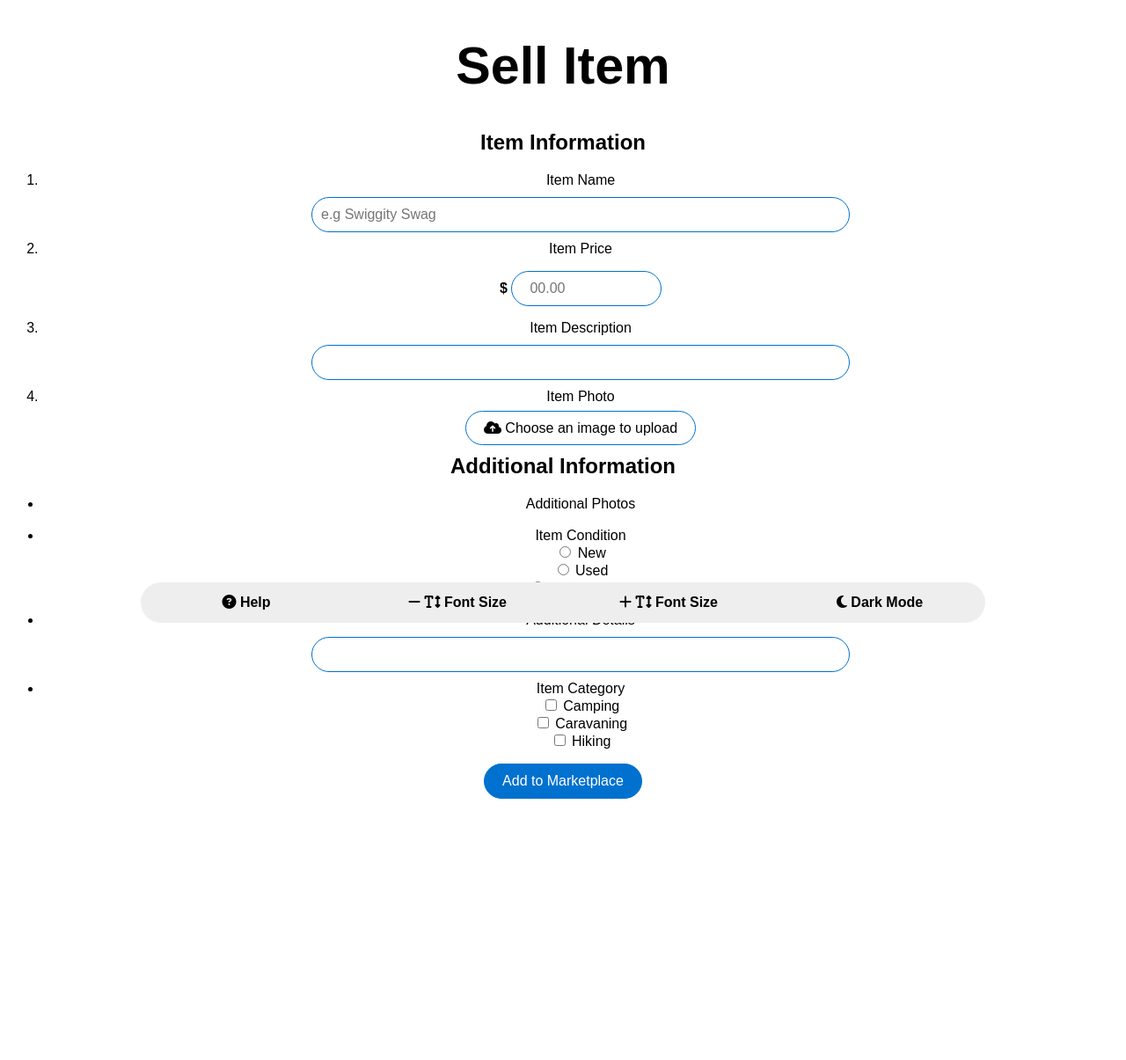
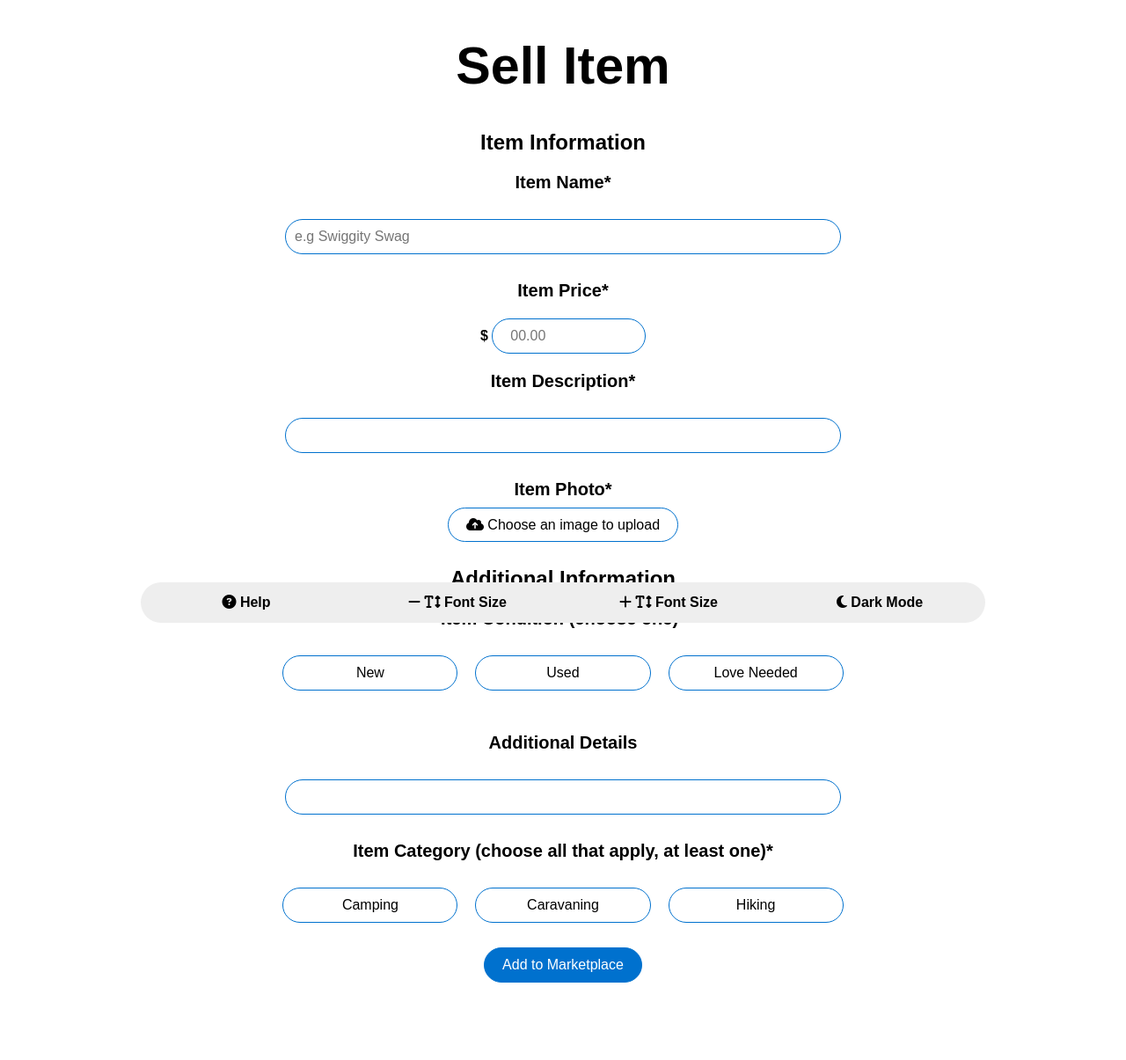
Before and after one commit to SuperBestWebDevSystemsFriends/Web-Solution, a PHP site: page /Selling.php in a window 1280 px wide. Shown: the part 58-1263 px from the top of the page at 88% size. Before the commit the page ends 966 px from the top, so only its background shows below. Run offline with PHP 8.4, Linux system fonts and the light colour scheme; some libraries are stand-ins or nearby versions.

Commit message:
Styled selling page!

```diff
--- a/Selling.php
+++ b/Selling.php
@@ -23,79 +23,74 @@
             </div>
         </div>
 
+        <div class="content">
+            <div>
+            <h1>Sell Item</h1>
+            </div>
+            <form action="" method="POST">
+                <h2>Item Information</h2>
+                <h3> Item Name*</h3>
+                <input type="text" name="itemName" placeholder="e.g Swiggity Swag" required>
 
-        <div class="content">
-            <h1>Sell Item</h1>
-            <h2>Item Information</h2>
-            <form action="" method="POST">
-                <ol>
-                    <li> Item Name </li>
-                    <input type="text" name="itemName" placeholder="e.g Swiggity Swag">
+                <h3> Item Price* </h3>
+                <p class="currencyInput">$  <input class = "currencyInput" type="number" min="1" step="any" placeholder="00.00" required></p>
 
+                <h3> Item Description* </h3>
+                <input type="text" name="desc" size=100 required>
 
-                    <li> Item Price </li>
-                    <p class="currencyInput">$  <input class = "currencyInput" type="number" min="1" step="any" placeholder="00.00"></p>
-
-                    <li> Item Description </li>
-                    <input type="text" name="desc" size=100>
-
-                    <li> Item Photo </li>
-                    <br>
+                <h3> Item Photo* </h3>
                 <label class="fileUpload">
-                        <input type="file" accept=".jpg, .jpeg"/>
+                    <input type="file" accept=".jpg, .jpeg" required>
                     <i class="fa fa-cloud-upload"></i> Choose an image to upload
                 </label>
-
-                </ol>
+                <br><br>
 
                 <h2>Additional Information</h2>
-                <ul>
 
-                    <li> Additional Photos </li>
-                    <br>
-
-                    <li> Item Condition </li>
-                    <label for="N">
-                        <input type="Radio" name="Condition" value="New" id="N">
+                    <h3> Item Condition (choose one)* </h3>
+                    <span class="groupOptions">
+                        <input class="radio" type="Radio" name="Condition" value="New" id="N">
+                        <label for="N" class="radioLabel">
                             New
                         </label>
                         <br>
-                    <label for="U">
-                        <input type="Radio" name="Condition" value="Used" id="U">
+                        <input class="radio" type="Radio" name="Condition" value="Used" id="U">
+                        <label for="U" class="radioLabel">
                             Used
                         </label>
                         <br>
-                    <label for="LN">
-                        <input type="Radio" name="Condition" value="Love Needed" id="LN">
+                        <input class="radio" type="Radio" name="Condition" value="Love Needed" id="LN">
+                        <label for="LN" class="radioLabel">
                             Love Needed
                         </label>
+                    </span>
 
                     <br><br>
-                    <li> Additional Details </li>
+                    <h3> Additional Details </h3>
                     <input type="text" name="additional details" size=100>
 
 
-                    <li> Item Category </li>
-                    <label for="Cam">
-                        <input type="checkbox" name="Camping" value=Camping id="Cam">
+                    <h3> Item Category (choose all that apply, at least one)* </h3>
+                    <span class="groupOptions">
+                        <input class="check" type="checkbox" name="Camping" value=Camping id="Cam">
+                        <label for="Cam" class="checkLabel">
                             Camping
                         </label>
                         <br>
-                    <label for="Car">
-                        <input type="checkbox" name="Caravaning" value=Caravaning id="Car">
+                        <input class="check" type="checkbox" name="Caravaning" value=Caravaning id="Car">
+                        <label for="Car" class="checkLabel">
                             Caravaning
                         </label>
                         <br>
-                    <label for="H">
-                        <input type="checkbox" name="Hiking" value=Hiking id="H">
+                        <input class="check" type="checkbox" name="Hiking" value=Hiking id="H">
+                        <label for="H" class="checkLabel">
                             Hiking
                         </label>
-
-
-                </ul>
-
+                    </span>
+                <br><br>
+                <div>
                     <input type="submit" value="Add to Marketplace">
-
+                </div>
             </form>
 
 
--- a/index.php
+++ b/index.php
@@ -39,7 +39,7 @@
                 <?php
                     require_once "dbconn.php";
 
-                    $sql = "SELECT i.image, item_id, name, price, description, username FROM Item i, user u WHERE i.seller = u.user_id;";
+                    $sql = "SELECT i.image, item_id, name, price, description, username FROM Item i, user u;";
 
                     if($result = mysqli_query($conn, $sql)){
                         if(mysqli_num_rows($result) > 0) {
--- a/style.css
+++ b/style.css
@@ -79,6 +79,11 @@ input[type="number"]:hover{
     border: 3px solid var(--clr-accent-light);
 }
 
+input[type="number"]:focus{
+    padding: 15px;
+    border: 3px solid var(--clr-accent);
+}
+
 input[type = "file"]{
     width: 47.5%;
     background-color: white;
@@ -92,6 +97,11 @@ input[type = "text"]{
 input[type="text"]:hover{
     padding: 15px;
     border: 3px solid var(--clr-accent-light);
+}
+
+input[type="text"]:focus{
+    padding: 15px;
+    border: 3px solid var(--clr-accent);
 }
 
 .fileUpload>input[type = "file"]{
@@ -407,3 +417,66 @@ img {
 .confirmation{
     display: none;
 }
+
+.radio[type="Radio"] {
+    display: none;
+}
+
+.check[type="Checkbox"] {
+    display: none;
+}
+
+.groupOptions{
+    width: 52%;
+    display: inline-flex;
+    flex-direction: row;
+    justify-content: center;
+    align-items: center;
+    flex-grow: 1;
+}
+
+.radioLabel {
+    display: inline-block;
+    padding: 10px;
+    margin: 10px;
+    border: 1px solid var(--clr-accent);
+    border-radius: 1000px;
+    cursor: pointer;
+    transition: 0.3s ease-in-out;
+    width:100%;
+}
+
+.radioLabel:hover{
+    background-color: var(--clr-accent-light);
+    transition: 0.3s ease-in-out;
+    border: 1px solid var(--clr-accent-light);
+}
+
+.radio[type="Radio"]:checked + .radioLabel {
+    background-color: var(--clr-accent);
+    color: white;
+    transition: 0.3s ease-in-out;
+}
+
+.checkLabel {
+    display: inline-block;
+    padding: 10px;
+    margin: 10px;
+    border: 1px solid var(--clr-accent);
+    border-radius: 1000px;
+    cursor: pointer;
+    transition: 0.3s ease-in-out;
+    width:100%;
+}
+
+.checkLabel:hover{
+    background-color: var(--clr-accent-light);
+    transition: 0.3s ease-in-out;
+    border: 1px solid var(--clr-accent-light);
+}
+
+.check[type="checkbox"]:checked + .checkLabel {
+    background-color: var(--clr-accent);
+    color: white;
+    transition: 0.3s ease-in-out;
+}
```
Lines whose indentation alone changed are shown as unchanged.
